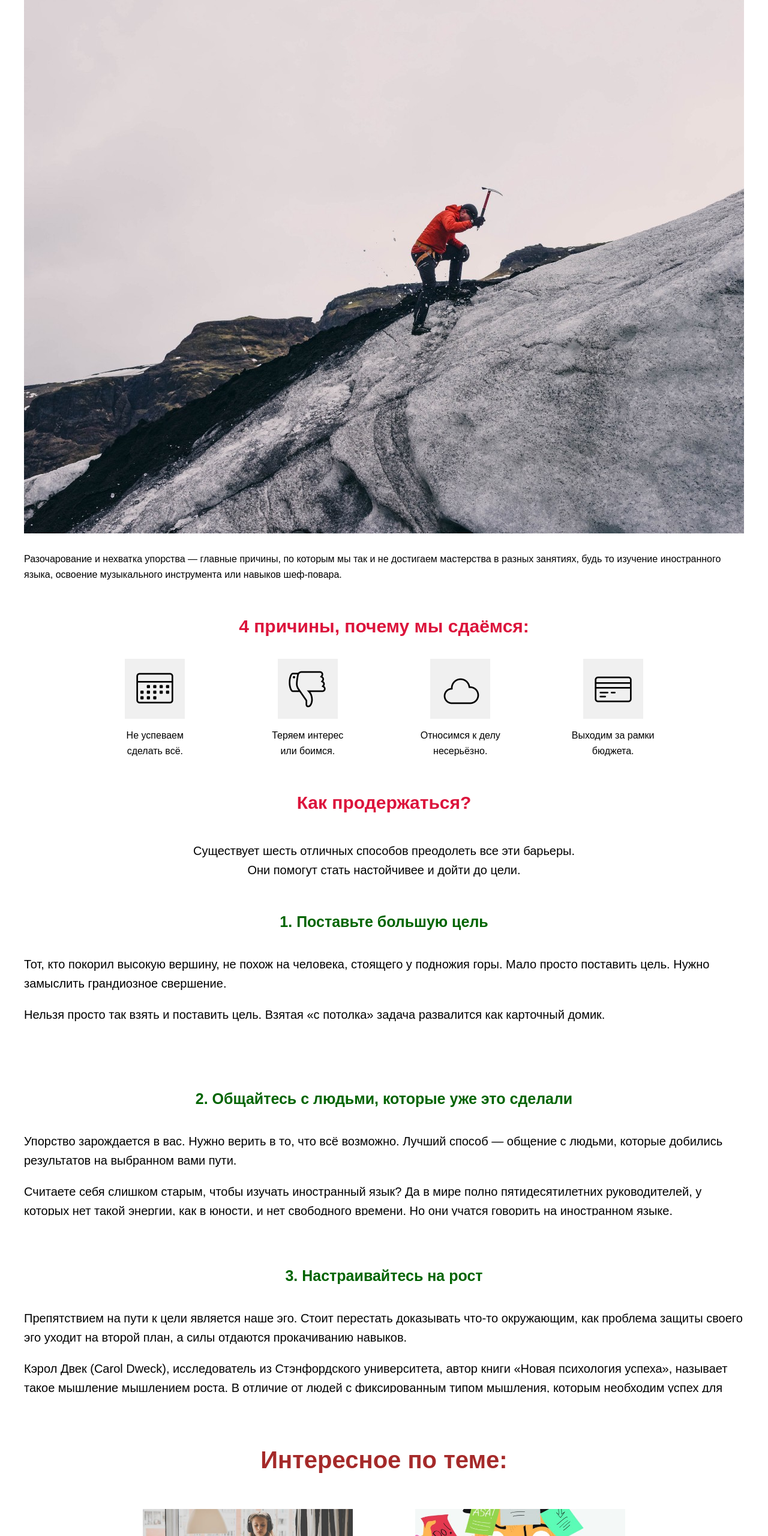
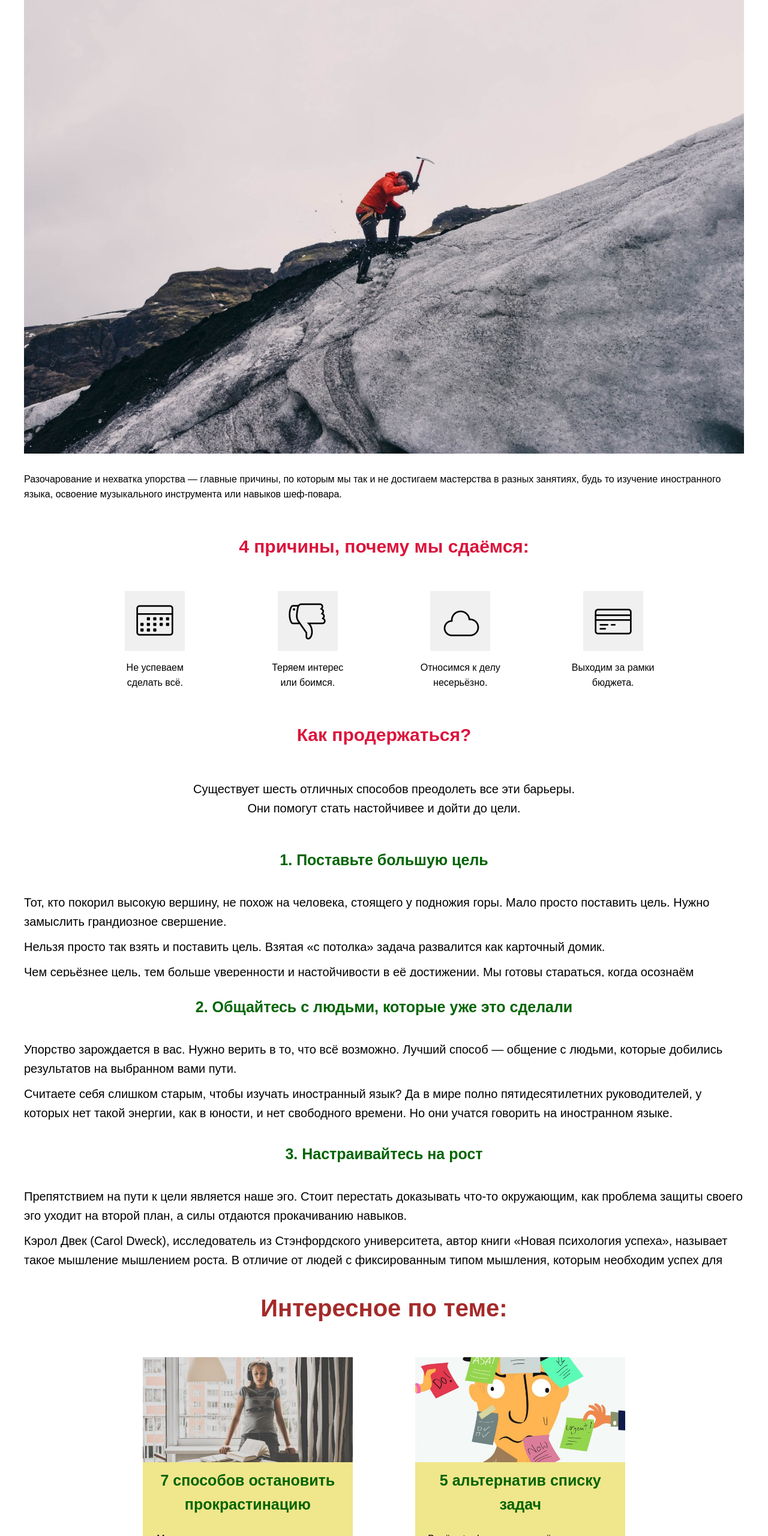
Before and after one commit to Vrednik/lesson_5, a plain HTML site: page index.html in a window 1280 px wide. Shown: the part 240-2800 px from the top of the page at 60% size. Drawn offline with Linux system fonts and the light colour scheme; a web font is replaced by a local one.

Commit message:
Add files via upload

```diff
--- a/css/second.css
+++ b/css/second.css
@@ -17,14 +17,15 @@ body{
 
 .main{
     width: 810px;
-    margin: 190px 0 212px 345px;
+    margin: 0 auto;
 }
 
 .main img{
-    padding: 92px 0 60px 0;
+    margin-bottom: 60px;
 }
 
 .title{
+    margin-bottom: 92px;
     font-weight: 900;
     font-size: 46px;
     line-height: 1.3;
@@ -38,14 +39,26 @@ body{
     color: #1E212C;
 }
 
+.m-24{
+    margin-bottom: 24px;
+}
 
-.info__text{
-    padding: 24px 0 24px 0 ;
+.m-40{
+    margin-bottom: 40px;
 }
 .indent{
-    margin: 24px 0 24px 58px;
+    padding-left: 58px;
+    margin-bottom: 48px;
+}
+.list{
+    margin-bottom: 20px;
 }
 
 .list li{
-    padding: 2px 0 2px 28px ;
+    margin-bottom: 4px;
+    padding-left: 28px;
 }
+
+.m-60{
+    margin-bottom: 60px;
+}
--- a/css/style.css
+++ b/css/style.css
@@ -1,12 +1,22 @@
 @import "null.css";
 
 @import url('https://fonts.googleapis.com/css2?family=Zen+Kaku+Gothic+Antique:wght@400;700;900&display=swap');
+body{
+    font-family: 'Zen Kaku Gothic Antique', sans-serif;
+    font-weight: 400;
+    line-height: 1.6;
+    font-size: 16px;
+}
 
 .wrapper{
     max-width: 1200px;
     min-height: 100%;
     overflow: hidden;
     margin: 0 auto;
+}
+
+.header{
+    margin-bottom: 50px;
 }
 
 .figma{
@@ -16,27 +26,26 @@
     color: red;
 }
 
-body{
-    font-family: 'Zen Kaku Gothic Antique', sans-serif;
-    font-weight: 400;
-    line-height: 1.6;
-    font-size: 16px;
-}
 
 .title{
-    padding: 50px 0;
+    margin-bottom: 50px;
     font-weight: 900;
     font-size: 40px;
     text-align: center;
     color: brown;
 }
 
+.img__1{
+    max-width: 1200px;
+    margin-bottom: 30px;
+}
+
 .text{
-    padding: 30px 0 0 0;
+    margin-bottom: 50px;
 }
 
 .subtitle{
-    padding-top: 50px;
+    margin-bottom: 50px;
     font-weight: 700;
     font-size: 30px;
     text-align: center;
@@ -48,32 +57,32 @@ body{
 }
 
 .motion__content{
-    padding: 30px 50px 0 50px;
+    margin: 0 50px 50px 50px;
     display: inline-block;
 }
 
 .motion__content-text{
     width: 150px;
-    padding-top: 15px;
+    margin-top: 15px;
 }
 .motion__advice{
+    margin-bottom: 50px;
     text-align: center;
 }
 
 .text__advice{
     font-size: 20px;
-    padding: 40px 0 0 0;
     margin: 0 auto;
     max-width: 670px;
 }
 
 .text__advice-info{
-    padding-bottom: 30px;
+    margin-bottom: 30px;
 }
 
 
 .subtitle-sm{
-    padding: 50px 0 25px 0;
+    margin-bottom: 25px;
     font-size: 25px;
     font-weight: 700;
     text-align: center;
@@ -87,18 +96,17 @@ body{
 
 .text__advice-info-list{
     font-size: 20px;
-    padding: 10px 0;
+    margin: 10px 0;
 }
 
 .interesting{
     text-align: center;
-    padding-bottom: 30px;
+    margin-bottom: 30px;
 }
 
 .block__interesting{
     display: inline-block;
     max-width: 350px;
-    height: 400px;
     background-color: khaki;
     margin: 0 50px;
 }
@@ -107,7 +115,6 @@ body{
     max-width: 350px;
 }
 
-.block__interesting .subtitle-sm,
-.interesting__link-text{
-    padding: 10px;
+.interesting__link-item{
+    padding:  10px 10px 25px 10px;
 }
--- a/index.html
+++ b/index.html
@@ -76,17 +76,21 @@
                 <div class="block__interesting">
                     <a href="https://lifehacker.ru/stop-procrastinating/" class="interesting__link">
                         <img src="img/interesting_link.jpg" alt="7 научно обоснованных способов остановить прокрастинацию">
-                        <h3 class="subtitle-sm">7 способов остановить прокрастинацию</h3>
-                        <p class="interesting__link-text">Мы все подвержены прокрастинации, но как остановить этот бесконечный цикл?</p>
+                        <div class="interesting__link-item">
+                            <h3 class="subtitle-sm">7 способов остановить прокрастинацию</h3>
+                            <p class="interesting__link-text">Мы все подвержены прокрастинации, но как остановить этот бесконечный цикл?</p>
+                    </div>
                     </a>
                 </div>
 
                 <div class="block__interesting">
                     <a href="https://lifehacker.ru/5-alternativ-spisku-zadach/" class="interesting__link">
                         <img src="img/interesting_link_2.jpg" alt="5 альтернатив списку зада">
-                        <h3 class="subtitle-sm">5 альтернатив списку задач</h3>
-                        <p class="interesting__link-text">Ведёте to-do-список, но всё равно ничего не успеваете? Тогда эта статья для вас!</p>
-                    </a>
+                        <div class="interesting__link-item">
+                            <h3 class="subtitle-sm">5 альтернатив списку задач</h3>
+                            <p class="interesting__link-text">Ведёте to-do-список, но всё равно ничего не успеваете? Тогда эта статья для вас!</p>
+                        </div>
+                        </a>
                 </div>
             </div>
 
```
Also changed, not shown: second.html (+6 -5 lines).
